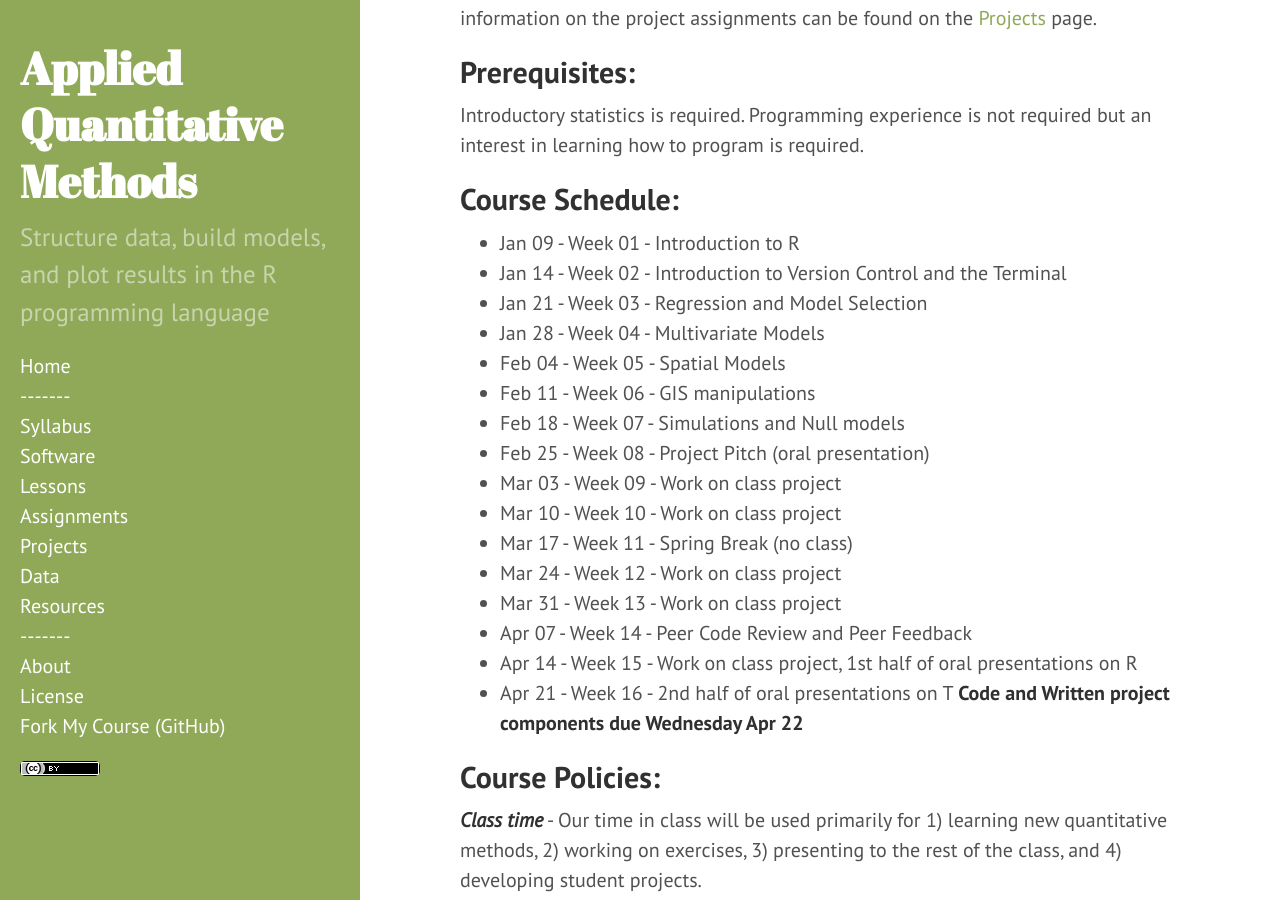
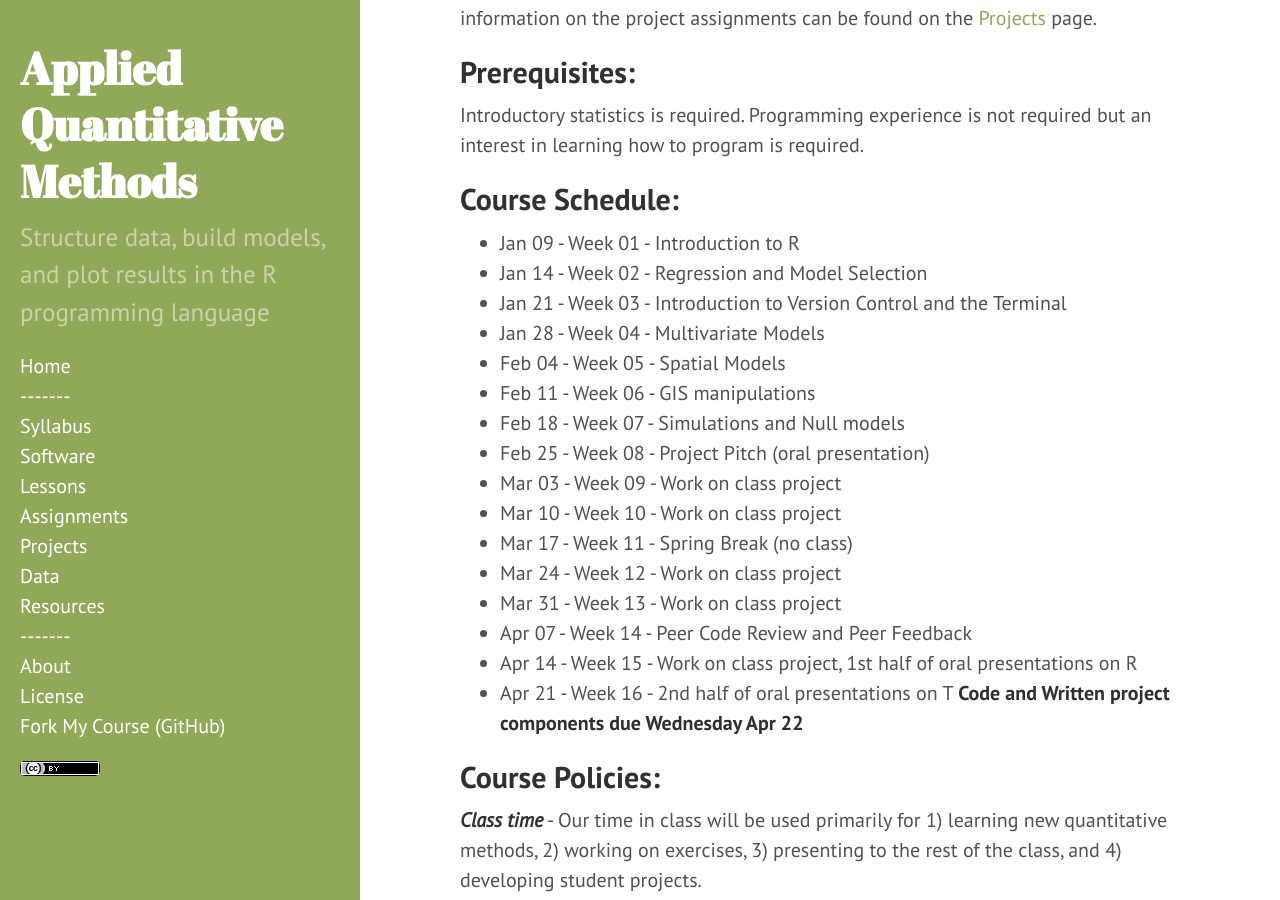
Before and after one commit to dmcglinn/quant_methods, a Jekyll site: the page built from syllabus.md, in a window 1280 px wide and 900 px high, scrolled down 2126 px. Built offline with Jekyll 4.4.1, drawn with Linux system fonts in a browser that asks for light colours.

```diff
--- a/syllabus.md
+++ b/syllabus.md
@@ -87,8 +87,8 @@ an interest in learning how to program is required.
 Course Schedule:
 ----------------
 * Jan 09 - Week 01 - Introduction to R
-* Jan 14 - Week 02 - Introduction to Version Control and the Terminal
-* Jan 21 - Week 03 - Regression and Model Selection
+* Jan 14 - Week 02 - Regression and Model Selection
+* Jan 21 - Week 03 - Introduction to Version Control and the Terminal
 * Jan 28 - Week 04 - Multivariate Models
 * Feb 04 - Week 05 - Spatial Models
 * Feb 11 - Week 06 - GIS manipulations
```
